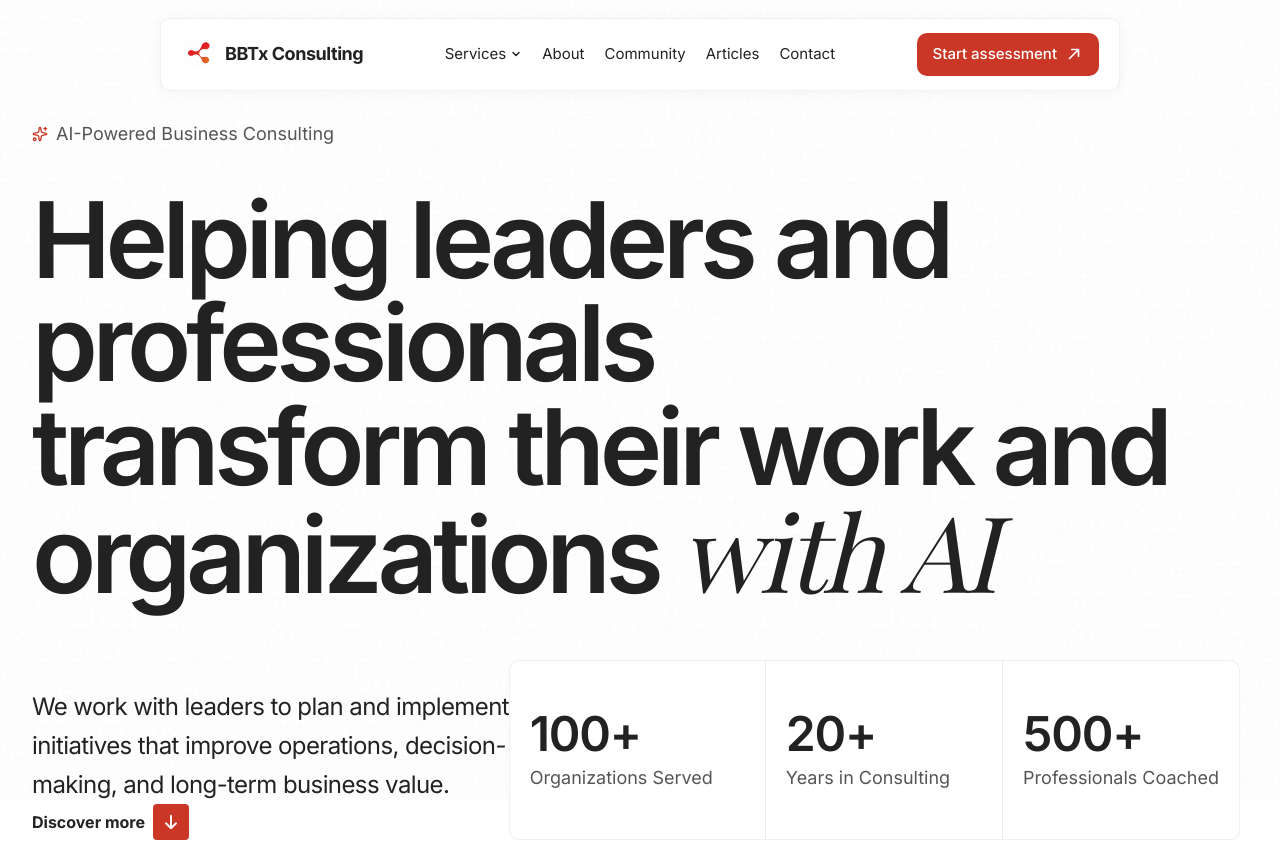
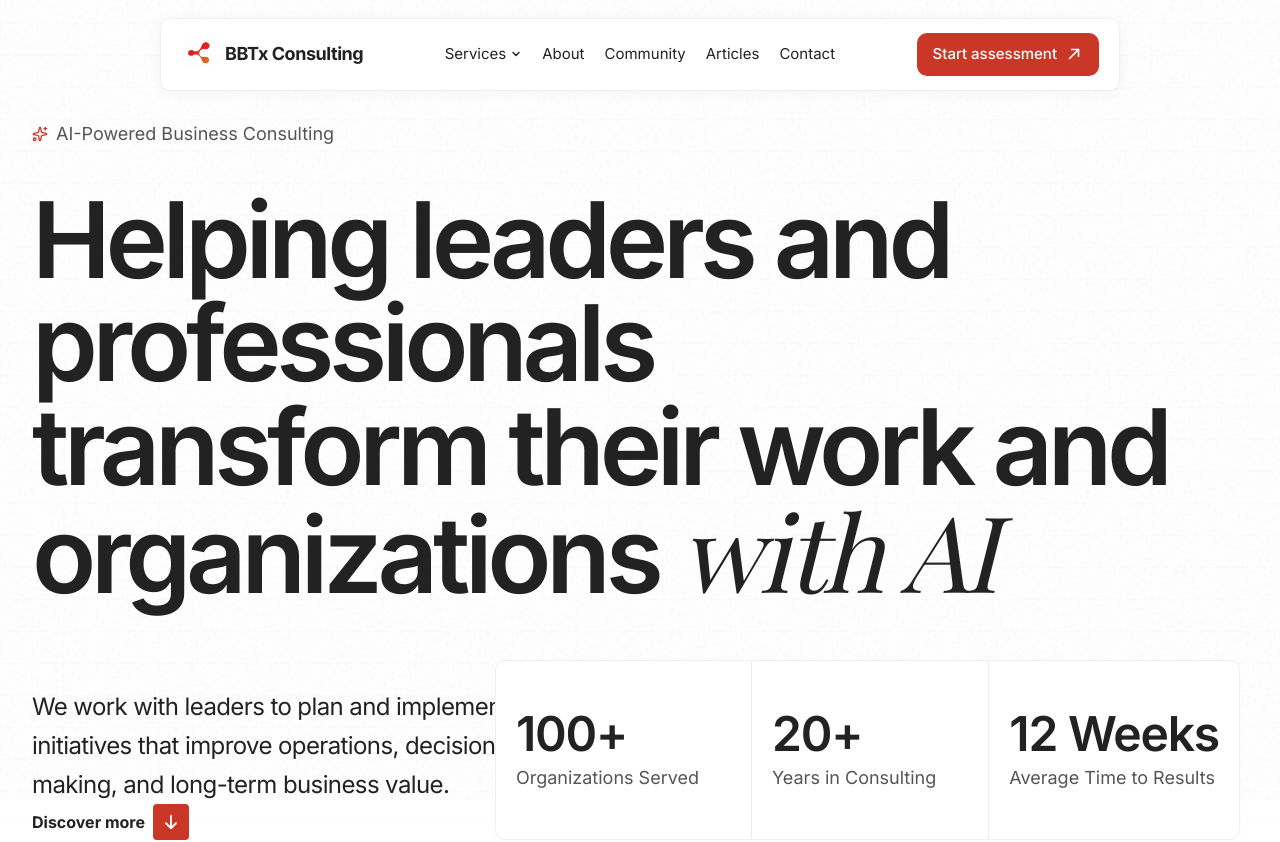
Before and after one commit to m3loqt/bbtx, a Next.js app: page / in a window 1280 px wide. Shown: the top 842 px of the page. Built offline with nearby package versions, Linux system fonts and the light colour scheme.

Commit message:
Reverted metric

```diff
--- a/app/sections/Results.tsx
+++ b/app/sections/Results.tsx
@@ -25,7 +25,7 @@ const COMPANY_LOGOS = [
 export const METRICS = [
   { value: "100+", label: "Organizations Served" },
   { value: "20+", label: "Years in Consulting" },
-  { value: "500+", label: "Professionals Coached" },
+  { value: "12 Weeks", label: "Average Time to Results" },
 ];
 
 export function Results() {
```
